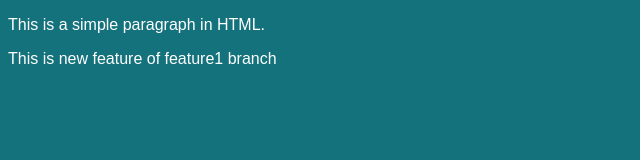
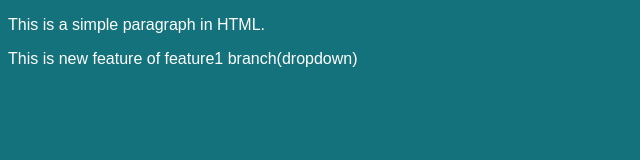
Before and after one commit to PranavShendkar/local-repo, a plain HTML site: page index.html in a window 1280 px wide. Shown: the whole page, without its empty margins (0-640 px from the left). Drawn offline with Linux system fonts and the light colour scheme.

```diff
--- a/index.html
+++ b/index.html
@@ -8,6 +8,6 @@
 </head>
 <body>
     <p>This is a simple paragraph in HTML.</p>
-    <p>This is new feature of feature1 branch</p>
+    <p>This is new feature of feature1 branch(dropdown)</p>
 </body>
 </html>
```
